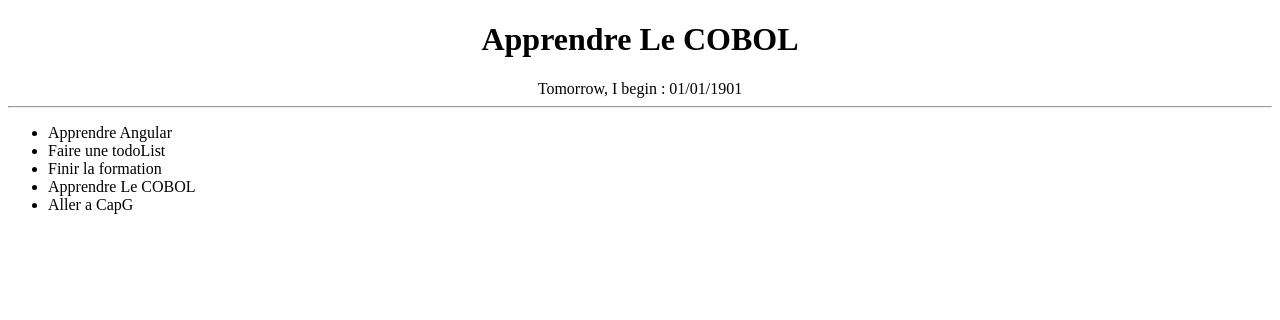
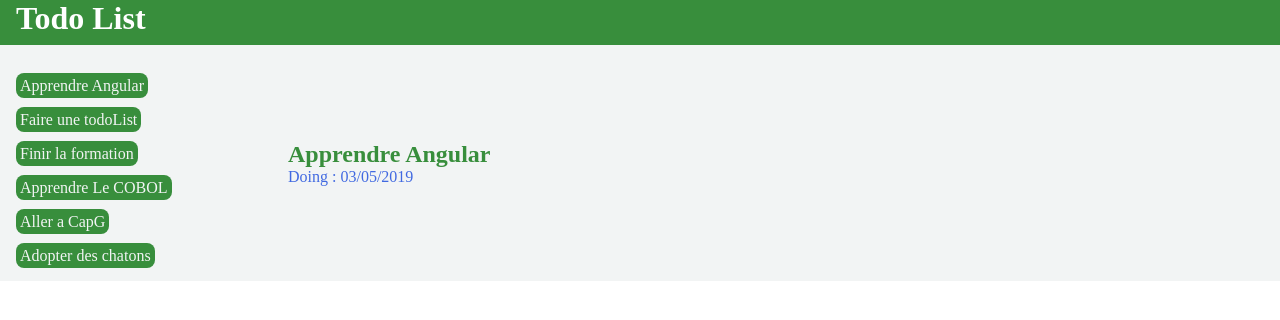
Before and after one commit to RomainBon/todoAngular, an Angular app: page / in a window 1280 px wide. Shown: the top 320 px of the page. Built offline with nearby package versions, Linux system fonts and the light colour scheme.

Commit message:
Belle liste todo

```diff
--- a/src/app/app.component.html
+++ b/src/app/app.component.html
@@ -1,3 +1,8 @@
 <!--The content below is only a placeholder and can be replaced.-->
-<app-detail [task]="currentTask" ></app-detail>
-<app-nav-list [taskList]="tasks" ></app-nav-list>
+<div class="App-Title">
+    <h1>Todo List</h1>
+</div>
+<div class="App-Todo">
+    <app-nav-list [taskList]="tasks" (taskSelected)=setCurentTask($event)></app-nav-list>
+    <app-detail [task]="currentTask" ></app-detail>
+</div>
--- a/src/app/app.component.ts
+++ b/src/app/app.component.ts
@@ -32,7 +32,16 @@ export class AppComponent {
       name: "Aller a CapG",
       status: TaskStatus.Todo,
       deadLine: new Date('2019-06-04')
+    },
+    {
+      name: "Adopter des chatons",
+      status: TaskStatus.Todo,
+      deadLine: new Date('2019-05-12')
     }
   ];
-  currentTask = this.tasks[3];
+  currentTask = this.tasks[0];
+
+  setCurentTask(task: Task){
+    this.currentTask = task;
+  }
 }
--- a/src/app/detail/detail.component.html
+++ b/src/app/detail/detail.component.html
@@ -1,8 +1,8 @@
-<div style="text-align:center">
-  <h1>
+<div>
+  <h2>
     {{ task.name }}
-  </h1>
+  </h2>
   <div>
     {{task.status}} : {{task.deadLine | date:"dd/MM/yyyy"}}
-  </div><hr/>
+  </div>
 </div>
--- a/src/app/detail/detail.component.ts
+++ b/src/app/detail/detail.component.ts
@@ -1,4 +1,4 @@
-import { Component, OnInit, Input } from '@angular/core';
+import { Component, OnInit, Input, EventEmitter } from '@angular/core';
 import { Task } from '../task';
 
 @Component({
@@ -9,10 +9,8 @@ import { Task } from '../task';
 export class DetailComponent implements OnInit {
 
   @Input() task : Task;
-
   constructor() { }
 
   ngOnInit() {
   }
-
 }
--- a/src/app/nav-list/nav-list.component.html
+++ b/src/app/nav-list/nav-list.component.html
@@ -1,3 +1,3 @@
-<ul style="text-align:justify">
-  <li *ngFor="let task of taskList"> {{ task.name }}</li>
-</ul>
+<p *ngFor="let task of taskList" (click)="select(task)">
+  <span>{{ task.name }}</span>
+</p>
--- a/src/app/nav-list/nav-list.component.ts
+++ b/src/app/nav-list/nav-list.component.ts
@@ -1,4 +1,4 @@
-import { Component, OnInit, Input } from '@angular/core';
+import { Component, OnInit, Input, Output, EventEmitter } from '@angular/core';
 import { Task } from '../task';
 
 @Component({
@@ -9,10 +9,15 @@ import { Task } from '../task';
 export class NavListComponent implements OnInit {
 
   @Input() taskList: Array<Task>;
+  @Output() taskSelected = new EventEmitter<Task>();
 
   constructor() { }
 
   ngOnInit() {
   }
 
+  select(taskClick :Task){
+    //console.log("One Click on the nav list",taskClick);
+    this.taskSelected.emit(taskClick);
+  }
 }
--- a/src/styles.scss
+++ b/src/styles.scss
@@ -1 +1,49 @@
 /* You can add global styles to this file, and also import other style files */
+* {
+  padding: 0;
+  margin: 0;
+}
+
+app-nav-list {
+  width: 20%;
+  margin: 1em;
+
+  p {
+    margin-top: 1em;
+    span {
+      color: #F2F4F4;
+      background-color: #388E3C;
+      border-radius: 0.5em;
+      padding: 0.25em;
+    }
+
+    span:hover {
+        color: #388E3C;
+        background-color: #F2F4F4;
+        border: solid #388E3C
+    }
+  }
+}
+
+app-detail {
+  align-self: center;
+
+  h2 {
+    color: #388E3C;
+  }
+
+  color:royalblue;
+}
+
+.App-Title {
+  color: #FFFFFF;
+  background-color: #388E3C;
+  padding-left: 1em;
+  padding-bottom: 0.5em;
+}
+
+.App-Todo {
+  display: flex;
+  flex-flow: wrap row;
+  background-color: #F2F4F4;
+}
```
